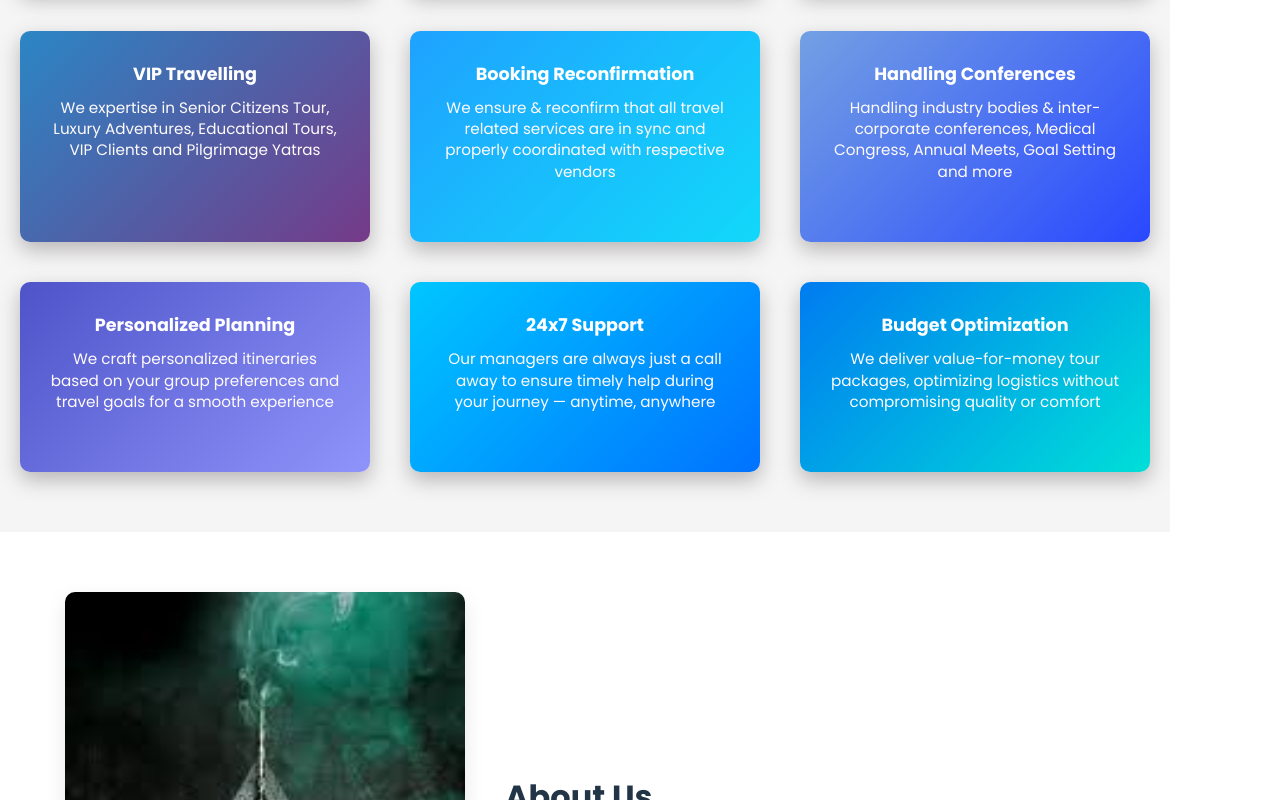
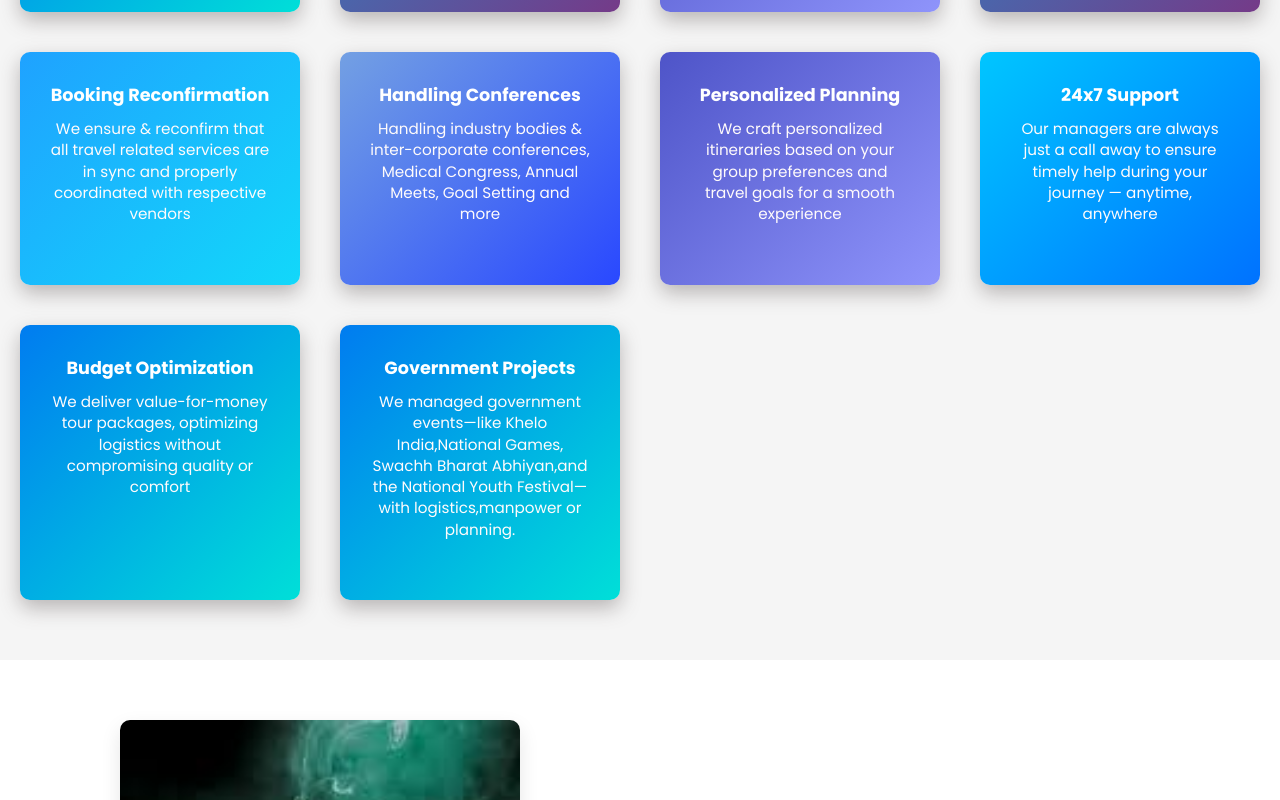
Before and after one commit to astha013/Website, a React (Vite) app: page / in a window 1280 px wide. Shown: the part 1774-2574 px from the top of the page. Built offline with nearby package versions, Linux system fonts and the light colour scheme; the HTML template or start-up script is replaced by a standard one.

Commit message:
added one more offer

```diff
--- a/src/components/OfferSection.jsx
+++ b/src/components/OfferSection.jsx
@@ -56,6 +56,13 @@ const offers = [
       'We deliver value-for-money tour packages, optimizing logistics without compromising quality or comfort',
     bg: 'linear-gradient(135deg, #007cf0, #00dfd8)',
   },
+{
+  title: 'Government Projects',
+  description:
+    'We managed government events—like Khelo India,National Games, Swachh Bharat Abhiyan,and the National Youth Festival—with logistics,manpower or planning.',
+  bg: 'linear-gradient(135deg, #007cf0, #00dfd8)',
+},
+
 ];
 
 const OfferSection = () => {
```
